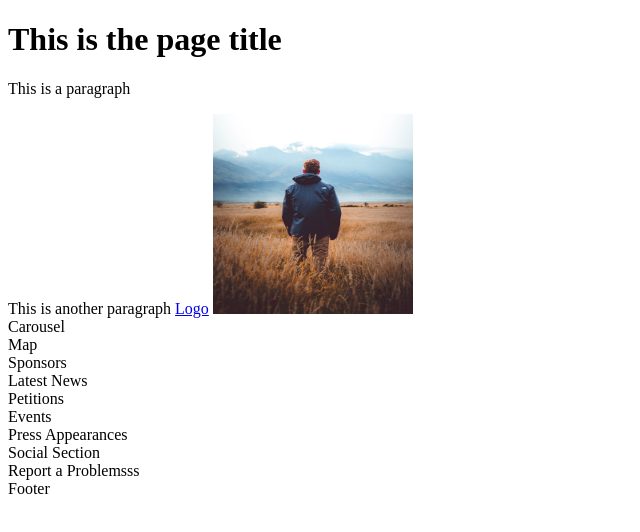
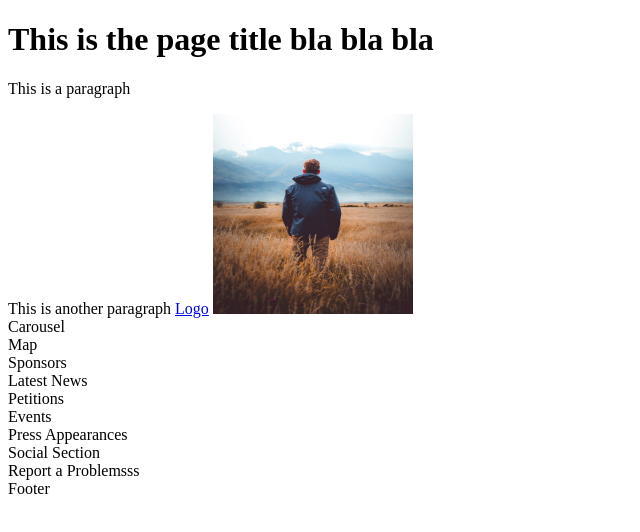
Before and after one commit to Mitz0ne/EM-DevAcadEMy, a plain HTML site: page index.html in a window 1280 px wide. Shown: the whole page, without its empty margins (0-640 px from the left). Drawn offline with Linux system fonts and the light colour scheme.

Commit message:
This is a first test commit

```diff
--- a/index.html
+++ b/index.html
@@ -4,7 +4,7 @@
      </head>
   <body>
     <header>
-        <h1>This is the page title</h1>
+        <h1>This is the page title bla bla bla</h1>
         <p title="This can be read by hovering it">This is a <span>paragraph</span></p>
         <span title="This can be read by hovering it">This is another paragraph</span>
         <a href="www.google.com">Logo</a>
```
